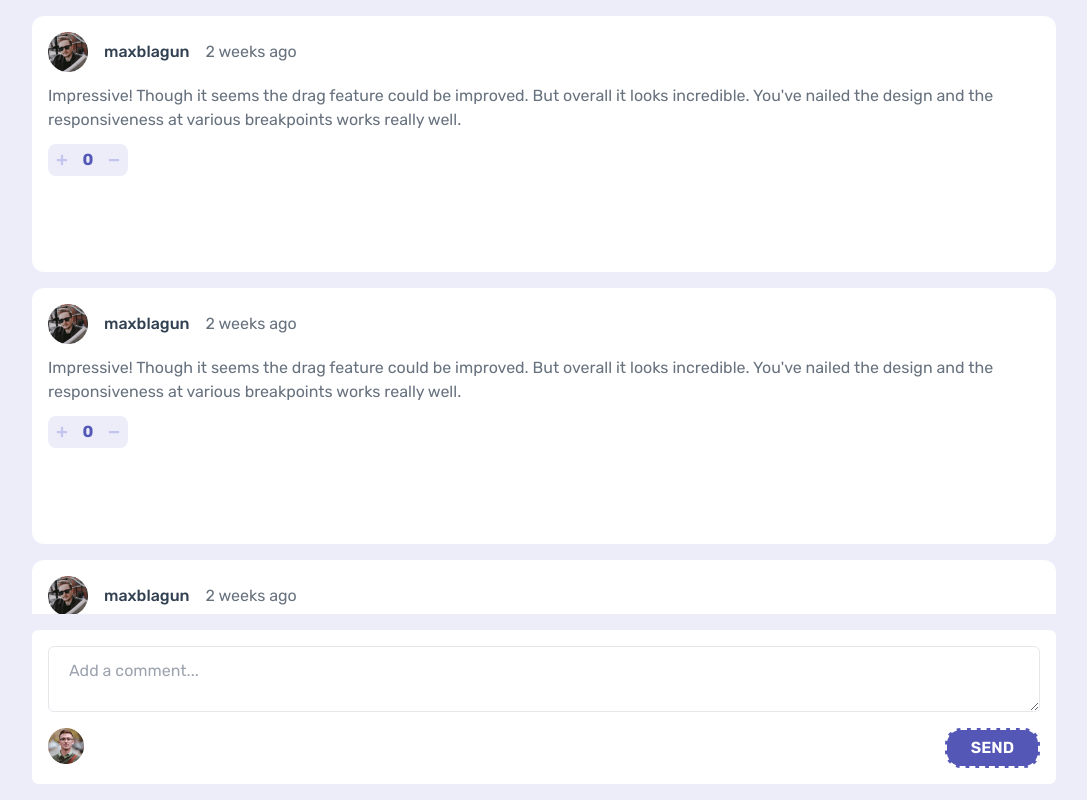
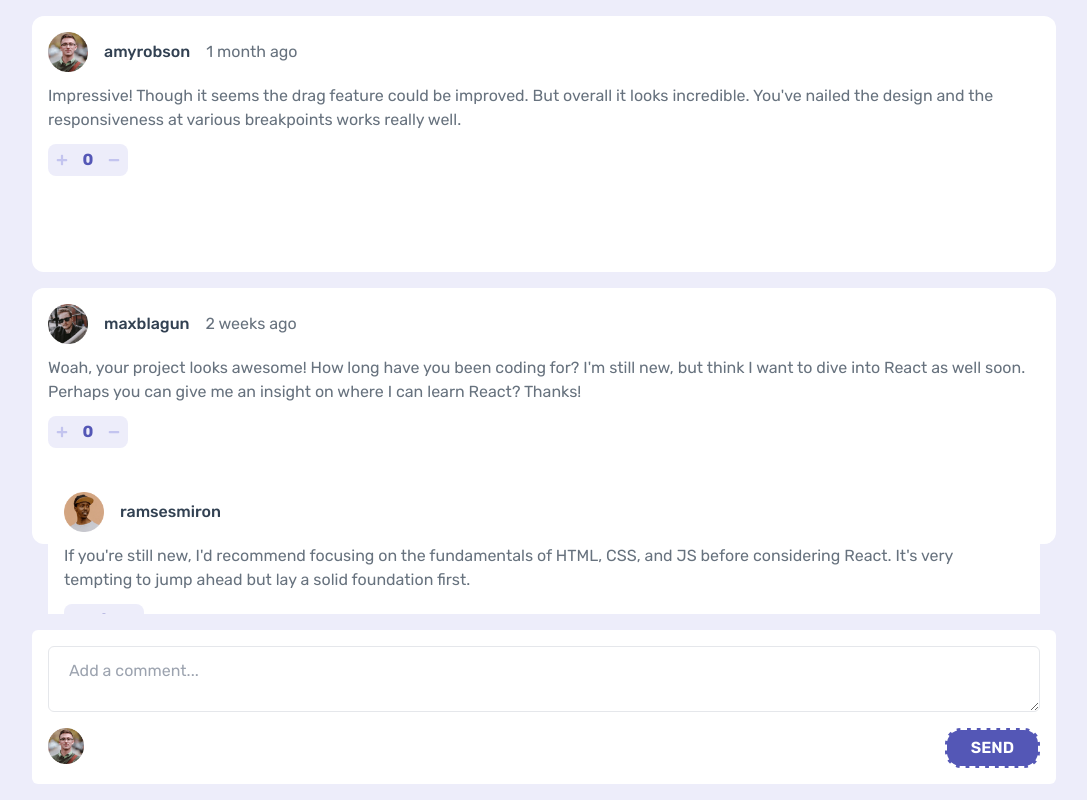
Before and after one commit to 1Dh2Be/Interactive-comment-section, a React (Vite) app: page / in a window 1280 px wide. Shown: the whole page, without its empty margins (96-1183 px from the left). Built offline with nearby package versions, Linux system fonts and the light colour scheme.

Commit message:
Data extraction from json & add function GetUserComment

```diff
--- a/src/App.tsx
+++ b/src/App.tsx
@@ -1,15 +1,27 @@
 import { Comment } from "./components/Comment";
 import { CounterProvider } from "./components/CommentContext";
 import { WriteComment } from "./components/write-comment/WriteComment";
+import data from "./data.json";
+import { GetUserComment } from "./utils/GetUserComment";
 
 function App() {
   return (
     <CounterProvider>
       <main className="w-11/12 h-screen lg:w-4/5 mx-auto flex flex-col">
         <section className="flex-[80%] overflow-auto">
-          <Comment />
-          <Comment />
-          <Comment />
+          {data.comments.map((comment) => {
+            const { avatar, username, content, date, replies } =
+              GetUserComment(comment);
+            return (
+              <Comment
+                avatar={avatar}
+                username={username}
+                date={date}
+                content={content}
+                replies={replies || []}
+              />
+            );
+          })}
         </section>
         <section className="flex-[20%] my-4">
           <WriteComment />
--- a/src/components/Comment.tsx
+++ b/src/components/Comment.tsx
@@ -1,10 +1,23 @@
-import userAvatar from "../assets/images/avatars/image-maxblagun.png";
-import data from "../data.json";
 import { FaPlus } from "react-icons/fa";
 import { FaMinus } from "react-icons/fa";
 import { useState } from "react";
+import { CommentInterface } from "../utils/GetUserComment";
 
-export const Comment = () => {
+interface CommentProps {
+  avatar: string;
+  username: string;
+  date: string;
+  content: string;
+  replies: CommentInterface[];
+}
+
+export const Comment = ({
+  avatar,
+  username,
+  date,
+  content,
+  replies,
+}: CommentProps) => {
   const [count, setCount] = useState<number>(0);
 
   const increment = () => setCount((prevCount) => prevCount + 1);
@@ -21,17 +34,13 @@ export const Comment = () => {
     <div className="h-64 rounded-xl bg-white mt-4 p-4 flex flex-col gap-3">
       <div className="flex items-center gap-4">
         <div className="w-10 h-10">
-          <img
-            className="w-full h-full"
-            src={userAvatar}
-            alt="User avatar image"
-          />
+          <img className="w-full h-full" src={avatar} alt="User avatar image" />
         </div>
-        <h2 className="text-neutral-darkBlue font-medium">maxblagun</h2>
-        <span className="text-neutral-grayishBlue">2 weeks ago</span>
+        <h2 className="text-neutral-darkBlue font-medium">{username}</h2>
+        <span className="text-neutral-grayishBlue">{date}</span>
       </div>
 
-      <p>{data.comments[0]?.content}</p>
+      <p>{content}</p>
 
       <div>
         <div className="w-20 h-8 rounded-lg bg-primary-lightGrayishBlue/30 flex justify-between items-center px-2">
@@ -48,6 +57,19 @@ export const Comment = () => {
           />
         </div>
       </div>
+      {replies && replies.length > 0 && (
+        <div>
+          {replies.map((reply: any) => (
+            <Comment
+              avatar={reply.avatar}
+              username={reply.username}
+              date={reply.createdAt}
+              content={reply.content}
+              replies={reply.replies}
+            />
+          ))}
+        </div>
+      )}
     </div>
   );
 };
--- /dev/null
+++ b/src/utils/GetUserComment.ts
@@ -0,0 +1,47 @@
+export interface CommentInterface {
+  content: string;
+  date: string;
+  score: number;
+  avatar: string;
+  username: string;
+  replies?: CommentInterface[];
+}
+
+export const GetUserComment = (data: {
+  content: string;
+  createdAt: string;
+  score: number;
+  user: {
+    image: { png: string };
+    username: string;
+  };
+  replies?:
+    | {
+        content: string;
+        createdAt: string;
+        score: number;
+        user: {
+          image: { png: string };
+          username: string;
+        };
+      }[]
+    | null;
+}): CommentInterface => {
+  const comment: CommentInterface = {
+    content: data.content,
+    date: data.createdAt,
+    score: data.score,
+    avatar: data.user.image.png,
+    username: data.user.username,
+    replies: data.replies
+      ? data.replies.map((reply) => ({
+          content: reply.content,
+          date: reply.createdAt,
+          score: reply.score,
+          avatar: reply.user.image.png,
+          username: reply.user.username,
+        }))
+      : undefined,
+  };
+  return comment;
+};
```
